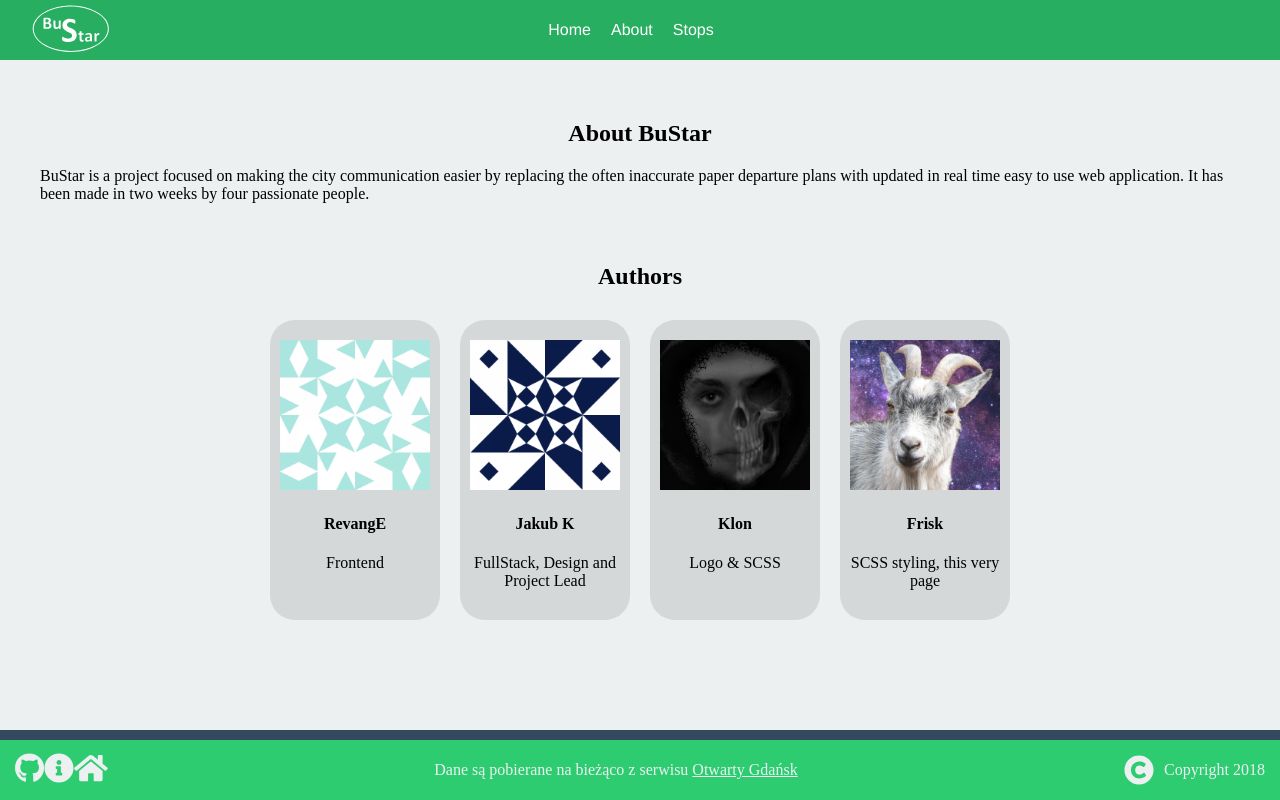
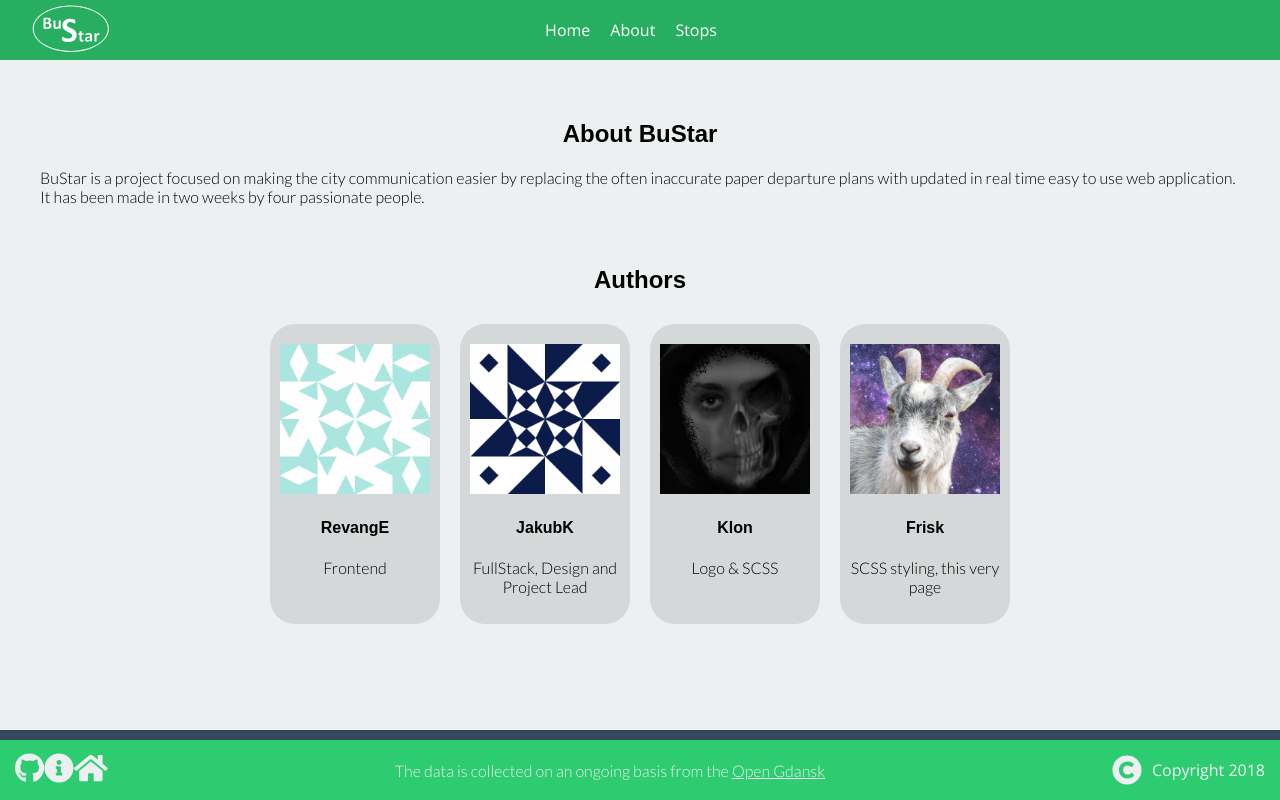
Before and after one commit to JakubK/BuStar, a Vue app in the folder BuStar/: page /about in a window 1280 px wide. Built offline with nearby package versions, Linux system fonts and the light colour scheme.

Commit message:
Update fonts on every single component

```diff
--- a/BuStar/src/components/About/About.scss
+++ b/BuStar/src/components/About/About.scss
@@ -1,3 +1,8 @@
+@import url('https://fonts.googleapis.com/css?family=Open+Sans');
+@import url('https://fonts.googleapis.com/css?family=Lato:300');
+
+
+
 .main_body {
   background-color: #ecf0f1;
   display: flex;
@@ -22,6 +27,17 @@ span {
 .about_section {
   margin: 40px;
 }
+
+.about-header, .authors-header ,.author-nick
+{
+  font-family: 'Open-Sans', sans-serif;
+}
+
+.about-text, .author-roles
+{
+  font-family: 'Lato', sans-serif;
+}
+
 .author-boxes {
   display: flex;
   align-items: center;
--- a/BuStar/src/components/About/About.vue
+++ b/BuStar/src/components/About/About.vue
@@ -1,34 +1,34 @@
  <template>
     <div class="main_body">
       <div class="about_section">
-        <h2>About BuStar</h2>
-          <span>BuStar is a project focused on making the city communication easier by replacing the often inaccurate paper departure plans with updated in real time easy to use web application. It has been made in two weeks by four passionate people.</span>
+        <h2 class="about-header">About BuStar</h2>
+        <span class="about-text">BuStar is a project focused on making the city communication easier by replacing the often inaccurate paper departure plans with updated in real time easy to use web application. It has been made in two weeks by four passionate people.</span>
       </div>
       <div class="authors">
-          <h2>Authors</h2>
+          <h2 class="authors-header">Authors</h2>
           <div class="author-boxes">
             <div class="author">
              <a href="https://gitlab.com/mateuszh.spam"><img src="../../assets/revange_av.png" fluid alt="RevangE" height="150px" width="150px"/></a>
-            <h4>RevangE</h4>
-            <span>Frontend</span>
+            <h4 class="author-nick">RevangE</h4>
+            <span class="author-roles">Frontend</span>
             <div></div>
             </div>
             <div class="author">
             <a href="https://github.com/JakubK"><img src="../../assets/jakub_av.png" fluid alt="Jakub" height="150px" width="150px"/></a>
-            <h4>Jakub K</h4>
-            <span>FullStack, Design and Project Lead</span>
+            <h4 class="author-nick">JakubK</h4>
+            <span class="author-roles">FullStack, Design and Project Lead</span>
             <div></div>
             </div>
             <div class="author">
             <a href="https://gitlab.com/m.blumka07"><img src="../../assets/klon_av.png" fluid alt="Klon" height="150px" width="150px"/></a>
-            <h4>Klon</h4>
-            <span>Logo & SCSS</span>
+            <h4 class="author-nick">Klon</h4>
+            <span class="author-roles">Logo & SCSS</span>
             <div></div>
             </div>
             <div class="author">
             <a href="https://gitlab.com/piotrex43"><img src="../../assets/frisk_av.png" fluid alt="Frisk" height="150px" width="150px" /></a>
-            <h4>Frisk</h4>
-            <span>SCSS styling, this very page</span>
+            <h4 class="author-nick">Frisk</h4>
+            <span class="author-roles">SCSS styling, this very page</span>
             <div></div>
             </div>
           </div>
--- a/BuStar/src/components/Footer/Footer.scss
+++ b/BuStar/src/components/Footer/Footer.scss
@@ -1,4 +1,5 @@
 @import '../../Styles/Main.scss';
+@import url('https://fonts.googleapis.com/css?family=Lato:300');
 
 $iconHeight: 30px;
 
@@ -31,6 +32,7 @@ span {
 .open-gdansk
 {
   color: $white;
+  font-family: 'Lato', sans-serif;
   a
   {
     text-decoration: underline;
@@ -53,6 +55,7 @@ span {
   display: flex;
   align-items: center;
   padding-right: 15px;
+  font-family: 'Open Sans', sans-serif;
 }
 
 .github-icon, .home-icon, .info-icon, .copyright-icon
--- a/BuStar/src/components/Footer/Footer.vue
+++ b/BuStar/src/components/Footer/Footer.vue
@@ -16,7 +16,7 @@
         </router-link>
       </div>
       <div class="open-gdansk">
-        Dane są pobierane na bieżąco z serwisu <a href="http://otwartygdansk.pl/">Otwarty Gdańsk</a>
+        The data is collected on an ongoing basis from the <a href="http://otwartygdansk.pl/">Open Gdansk</a>
       </div>
       <div class="copyright-section">
         <svg class="copyright-icon" aria-hidden="true" data-prefix="fas" data-icon="copyright" role="img" xmlns="http://www.w3.org/2000/svg" viewBox="0 0 512 512"><path fill="currentColor" d="M256 8C119.033 8 8 119.033 8 256s111.033 248 248 248 248-111.033 248-248S392.967 8 256 8zm117.134 346.753c-1.592 1.867-39.776 45.731-109.851 45.731-84.692 0-144.484-63.26-144.484-145.567 0-81.303 62.004-143.401 143.762-143.401 66.957 0 101.965 37.315 103.422 38.904a12 12 0 0 1 1.238 14.623l-22.38 34.655c-4.049 6.267-12.774 7.351-18.234 2.295-.233-.214-26.529-23.88-61.88-23.88-46.116 0-73.916 33.575-73.916 76.082 0 39.602 25.514 79.692 74.277 79.692 38.697 0 65.28-28.338 65.544-28.625 5.132-5.565 14.059-5.033 18.508 1.053l24.547 33.572a12.001 12.001 0 0 1-.553 14.866z" class=""></path></svg>
--- a/BuStar/src/components/Home/Home.scss
+++ b/BuStar/src/components/Home/Home.scss
@@ -1,3 +1,6 @@
+@import url('https://fonts.googleapis.com/css?family=Open+Sans');
+@import url('https://fonts.googleapis.com/css?family=Lato:300');
+
 $borderColor: #34495E;
 $tableTextColor: #25A25A;
 
@@ -10,6 +13,12 @@ $tableTextColor: #25A25A;
   flex-direction: column;
 
   overflow-y: scroll;
+}
+
+.home-header
+{
+  font-family: 'Open Sans', sans-serif;
+  font-size: 24px;
 }
 
 .inputStyle{
@@ -90,6 +99,7 @@ background-color: rgba(#ccc,0.5);
     display: flex;
     flex-direction: column;
     align-items: center;
+    font-family: 'Lato', sans-serif;
   }
 
   p {
--- a/BuStar/src/components/Home/Home.vue
+++ b/BuStar/src/components/Home/Home.vue
@@ -1,6 +1,6 @@
 <template>
   <div class="main_body">
-    <p>BuStar</p>
+    <p class="home-header">BuStar</p>
     <form @submit.prevent="createTable(busStopsTips[0])">
       <input v-bind:class="inputClass" v-model="searchInput" @input="inputChange" autocomplete="off" autocorrect="off"
         autocapitalize="off" spellcheck="false" type="text" autofocus placeholder="Start typing your stop name">
--- a/BuStar/src/components/Navbar/Navbar.scss
+++ b/BuStar/src/components/Navbar/Navbar.scss
@@ -1,3 +1,5 @@
+@import url('https://fonts.googleapis.com/css?family=Open+Sans');
+
 .project-nav {
   background-color: #27ae60;
   color: white;
@@ -23,6 +25,7 @@
 }
 .nav-item {
   margin-right:20px;
+  font-family: 'Open Sans',sans-serif;
 }
 
 a:link {
--- a/BuStar/src/components/Stops/Stops.scss
+++ b/BuStar/src/components/Stops/Stops.scss
@@ -1,3 +1,6 @@
+@import url('https://fonts.googleapis.com/css?family=Lato:300');
+@import url('https://fonts.googleapis.com/css?family=Open+Sans');
+
 $borderColor: #34495E;
 $tableTextColor: #25A25A;
 
@@ -18,6 +21,7 @@ $tableTextColor: #25A25A;
   padding:5px;
   text-align: center;
   display:block;
+  font-family: 'Open Sans', sans-serif;
 }
 @media only screen and (max-width: 900px) {
   .tipsList {width: 90%;}
@@ -43,4 +47,5 @@ background-color: rgba(#ccc,0.5);
     display: flex;
     flex-direction: column;
     align-items: center;
+    font-family: 'Lato', sans-serif;
   }
```
